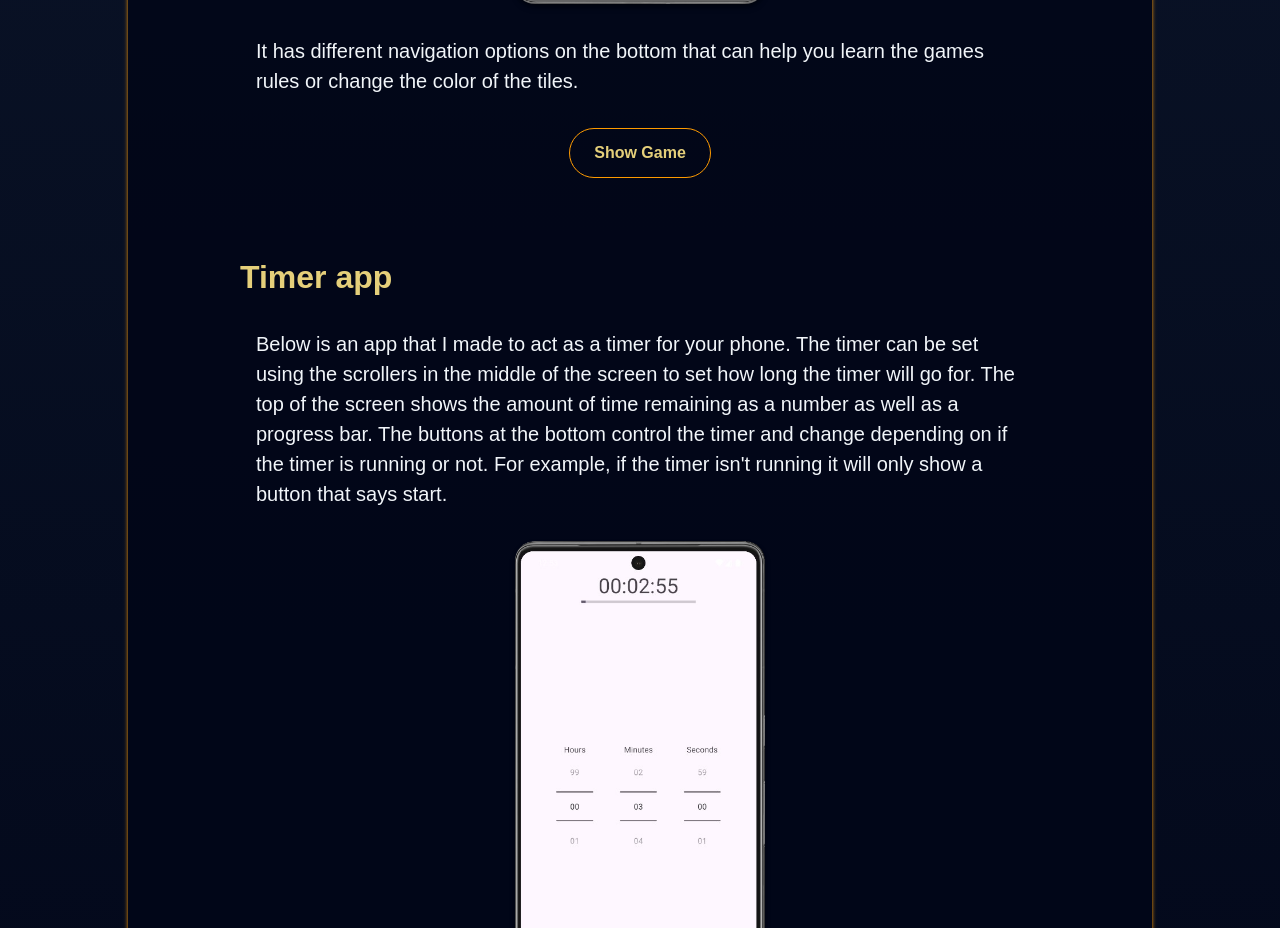
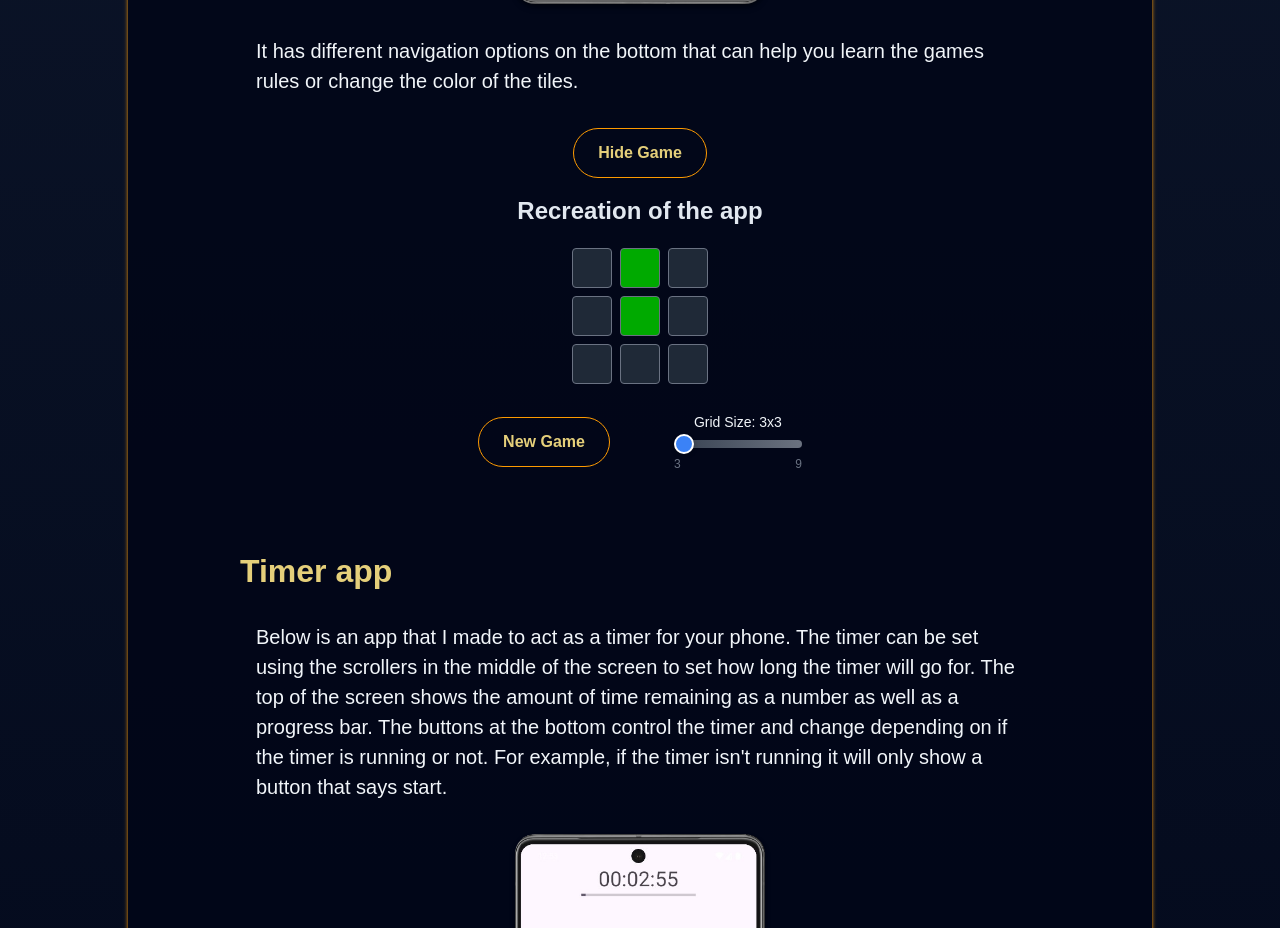
Before and after one commit to PapsBurr/personal-website-fullstack, a Next.js app in the folder frontend/: page /android in a window 1280 px wide. Shown: the part 3200-4128 px from the top of the page. Built offline with nearby package versions, Linux system fonts and the light colour scheme.

Commit message:
feat: set default to show the lights out game recreation instead of being hidden

```diff
--- a/frontend/src/app/components/LightsOut.tsx
+++ b/frontend/src/app/components/LightsOut.tsx
@@ -11,7 +11,7 @@ type Grid = boolean[][];
 
 const LightsOut = () => {
   const [board, setBoard] = useState<Grid | null>(null);
-  const [show, setShow] = useState<boolean>(false);
+  const [show, setShow] = useState<boolean>(true);
   const [gridSize, setBoardSize] = useState<number>(3);
   const [tempGridSize, setTempGridSize] = useState<number>(3);
 
```
